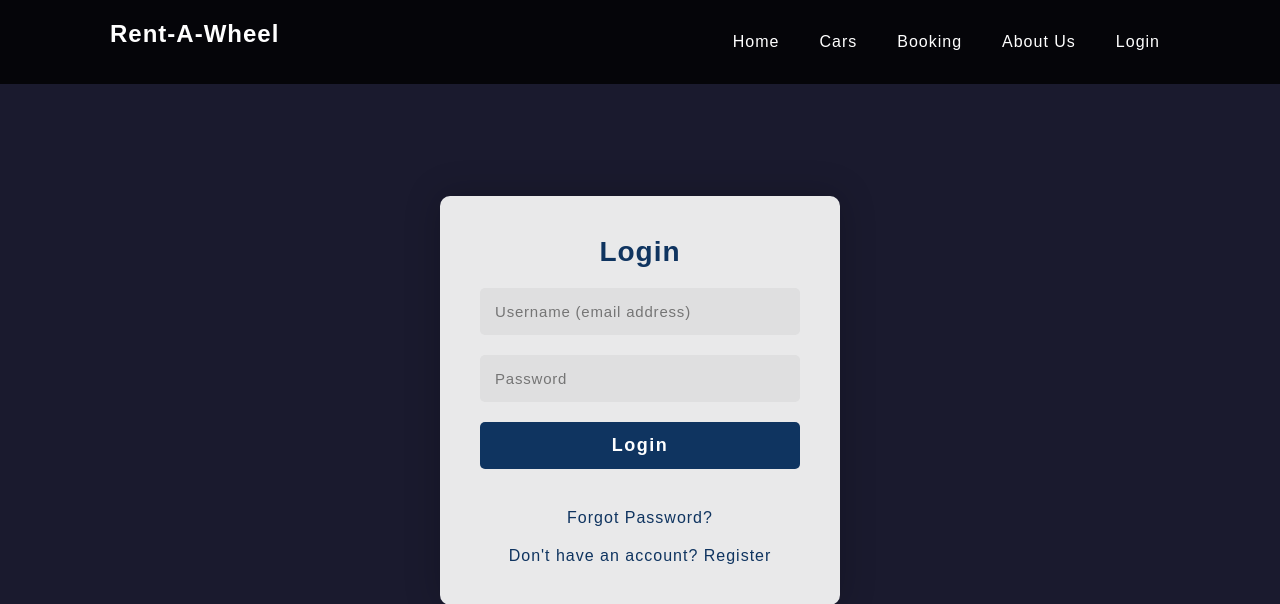
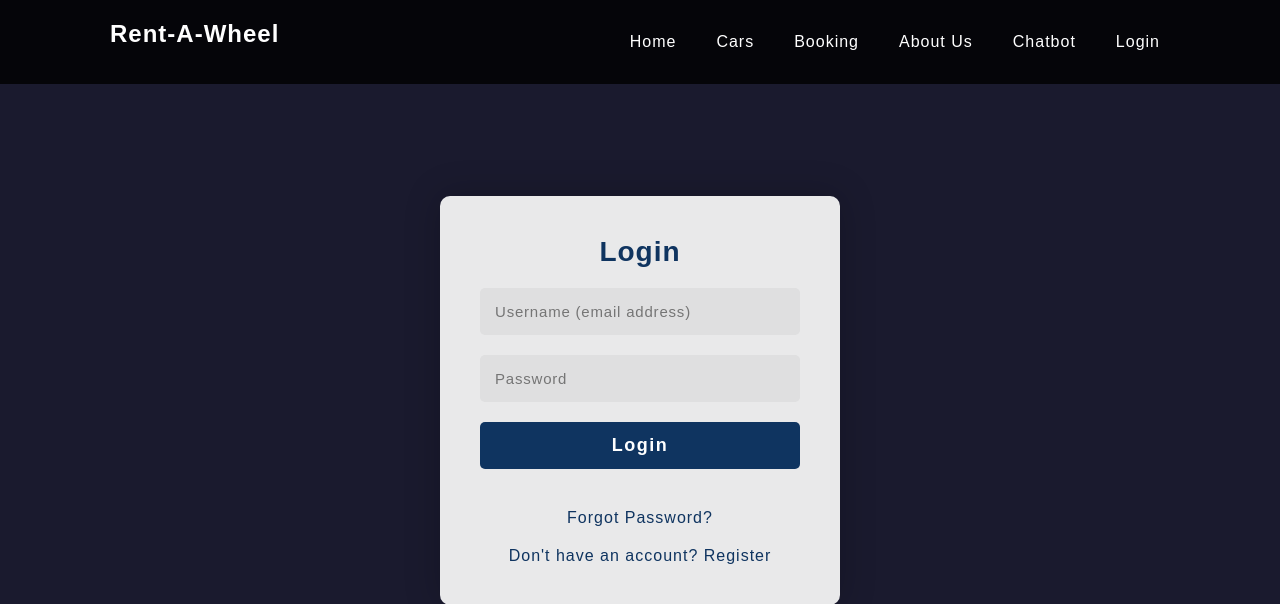
Before and after one commit to FortunateSon999/CP3407-Assessment-Group-1-Phoebe-Theodore, a PHP site: page /login.php in a window 1280 px wide. Shown: the top 604 px of the page. Run offline with PHP 8.4, Linux system fonts and the light colour scheme.

Commit message:
Add link to login page.

```diff
--- a/login.php
+++ b/login.php
@@ -81,6 +81,7 @@ $conn->close();
                     <li><a href="cars.php">Cars</a></li>
                     <li><a href="booking.php">Booking</a></li>
                     <li><a href="aboutus.php">About Us</a></li>
+                    <li><a href="chatbot.php">Chatbot</a></li>
                     <?php if (isset($_SESSION['customer_id'])): ?>
                         <li><a href="userprofile.php">Account</a></li>
                         <li><a href="logout.php">Logout</a></li>
```
